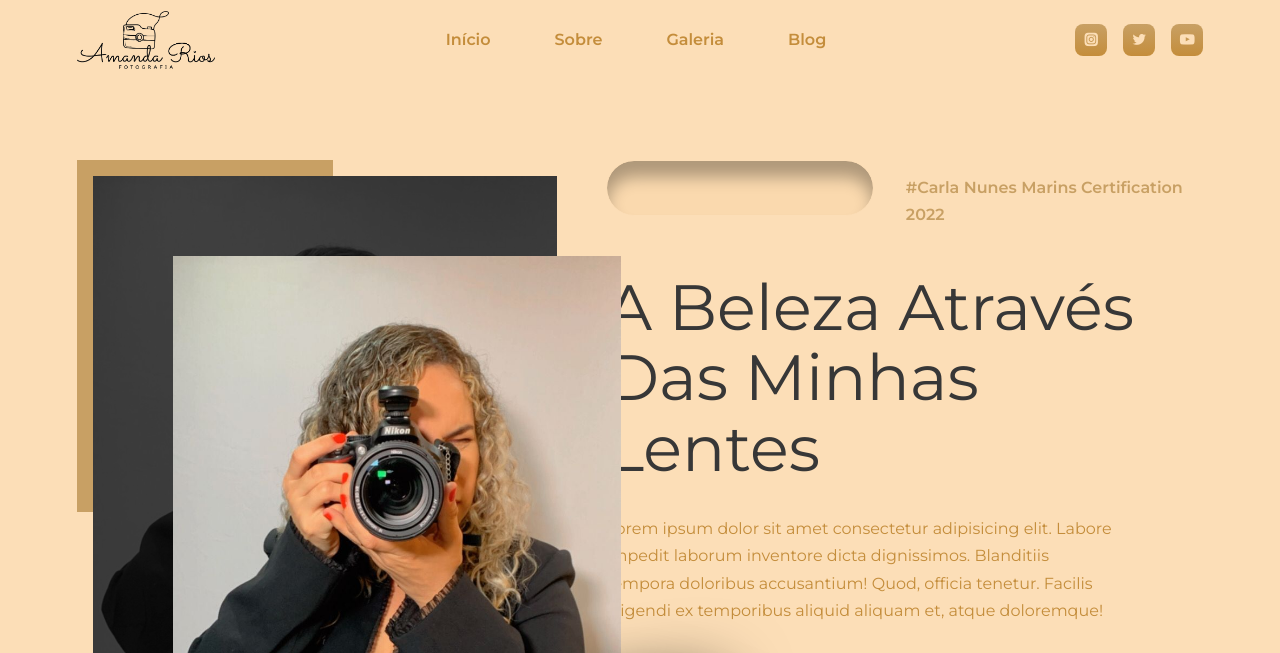
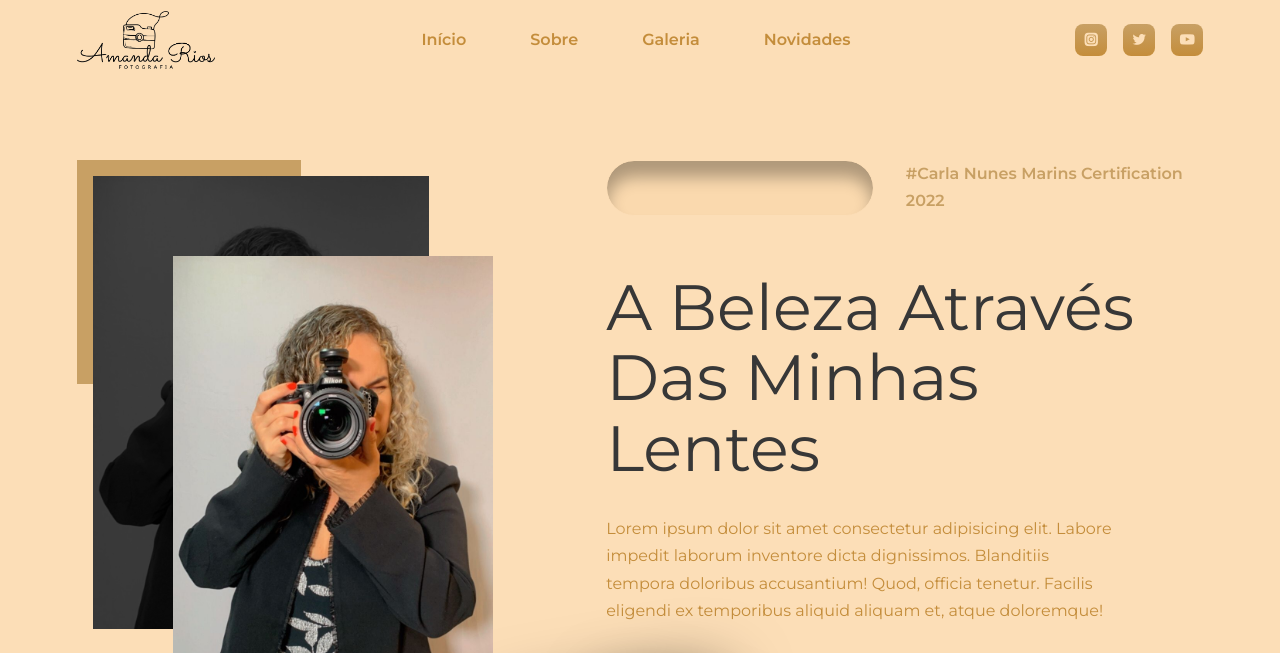
Before and after one commit to isisfa/amandariosfotografia, a plain HTML site: page index.html in a window 1280 px wide. Shown: the top 653 px of the page. Drawn offline with nearby package versions, Linux system fonts and the light colour scheme.

Commit message:
Fix: Header image media queries, Cut image in Novidades, title color font on media queries

```diff
--- a/index.html
+++ b/index.html
@@ -21,7 +21,7 @@
                 <li><a href="#">Início</a></li>
                 <li><a href="#about">Sobre</a></li>
                 <li><a href="#gallery">Galeria</a></li>
-                <li><a href="#exhibitions">Blog</a></li>
+                <li><a href="#exhibitions">Novidades</a></li>
             </ul>
             <ul class="nav__socials">
                 <li><a href="https://instagram.com/amandarios_fotografia" target="_blank"><i class="uil uil-instagram-alt"></i></a></li>
@@ -52,7 +52,7 @@
             <div class="header__right">
                 <div class="header__head">
                     <div class="empty header__empty"></div>
-                    <a class="header__tag" style="padding-top: 14px">#Carla Nunes Marins Certification 2022</a>
+                    <a class="header__tag">#Carla Nunes Marins Certification 2022</a>
                 </div>
                 <h1>A Beleza Através Das Minhas Lentes</h1>
                 <p>
@@ -167,7 +167,7 @@
 
     <section id="exhibitions">
         <div class="container exhibitions__container">
-            <h2 class="exhibitions__title">Blog</h2>
+            <h2 class="exhibitions__title">Novidades</h2>
             <div class="empty exhibitions__empty"></div>
             <div class="exhibitions__head">
                 <p>
@@ -204,7 +204,7 @@
                 <li><a href="#">Início</a></li>
                 <li><a href="#about">Sobre</a></li>
                 <li><a href="#gallery">Galeria</a></li>
-                <li><a href="#exhibitions">Blog</a></li>
+                <li><a href="#exhibitions">Novidades</a></li>
             </ul>
         </div>
     </footer>
--- a/style.css
+++ b/style.css
@@ -190,13 +190,13 @@ header {
 
 .header__image-bg {
     background: var(--color-primary-variant);
-    height: 22rem;
-    width: 16rem;
+    height: 20rem;
+    width: 18rem;
     position: absolute;
 }
 
 .header__image-lg {
-    width: 29rem;
+    width: 27rem;
     position: relative;
     top: 1rem;
     left: 1rem;
@@ -205,7 +205,7 @@ header {
 }
 
 .header__image-sm {
-    width: 28rem;
+    width: 26rem;
     height: 28rem;
     overflow: hidden;
     position: absolute;
@@ -245,6 +245,8 @@ header {
 
 .header__tag {
     color: var(--color-primary-variant);
+    padding-top: 14px;
+    margin-bottom: 1rem;
 }
 
 .header__right p {
@@ -583,6 +585,24 @@ footer {
 
 
 /*============================= MEDIA QUERIES (medium screens) =============================*/
+@media screen and (max-width: 1349.99px) {
+    a.header__tag {
+        padding-top: 0;
+    }
+
+    .header__image-bg {
+        height: 14rem;
+        width: 14rem;
+}
+    .header__image-lg {
+        width: 21rem;
+    }
+
+    .header__image-sm {
+        width: 20rem;
+        height: 28rem;
+    }
+}
 @media screen and (max-width: 1024px) {
     .container {
         width: var(--container-width-md);
@@ -596,6 +616,9 @@ footer {
 
     h2 {
         font-size: 2.5rem;
+    }
+    .header__image-lg img{
+        width: 100%;
     }
 
     /* =============== NAV ============= */
@@ -698,10 +721,6 @@ footer {
         display: none;
     }
 
-    .header__tag {
-        margin-bottom: 1rem;
-    }
-
     .header__right p {
         width: 100%;
         margin-top: 1.5rem;
@@ -799,7 +818,7 @@ footer {
     h1, h2 {
         font-size: 2rem;
         line-height: 1.3;
-        color: var(--color-white);
+        color: var(--color-bg-1);
     }
 
     header {
@@ -890,6 +909,9 @@ footer {
         height: fit-content;
         margin-bottom: 1rem;
     }
+    .exhibitions__gallery article img {
+        height: 100%;
+    }
 
 
     /* =============== FOOTER =============== */
```
